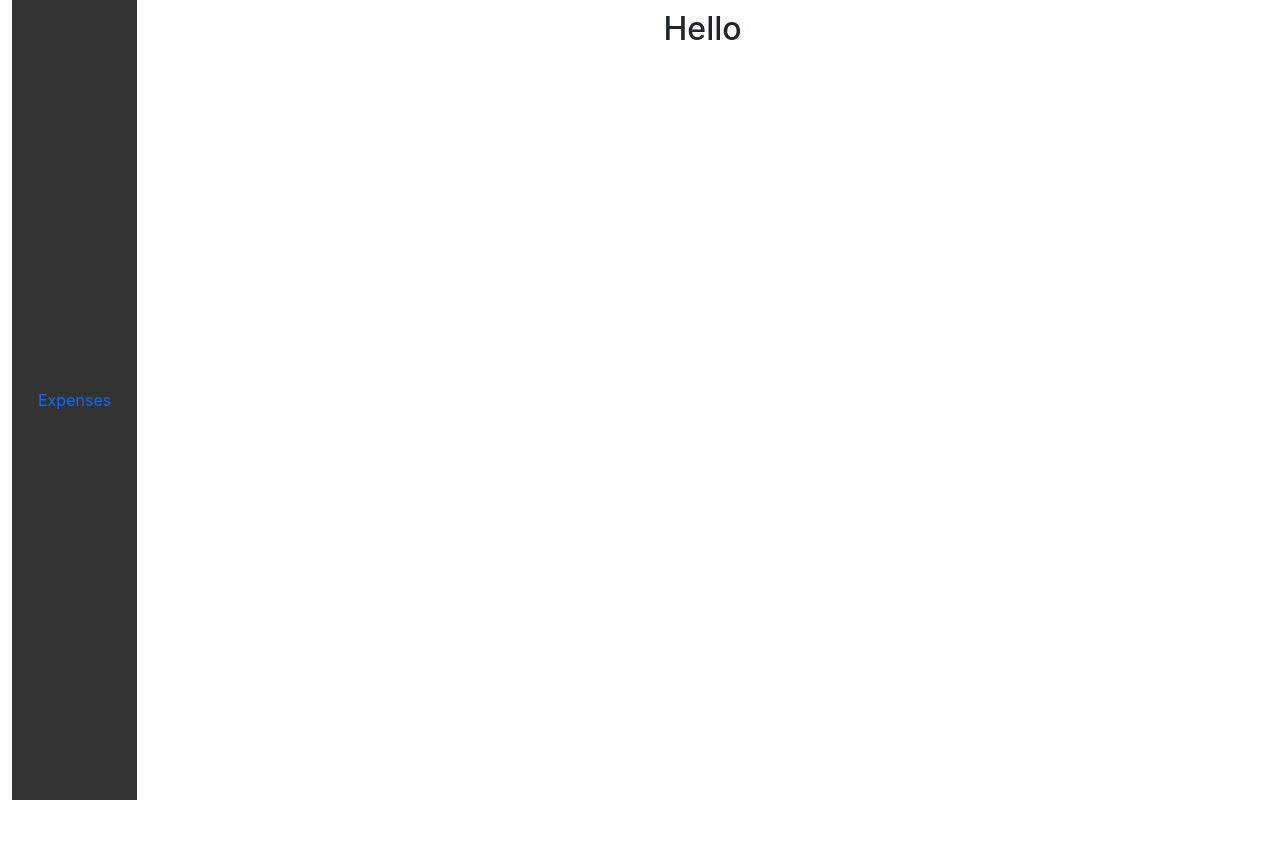
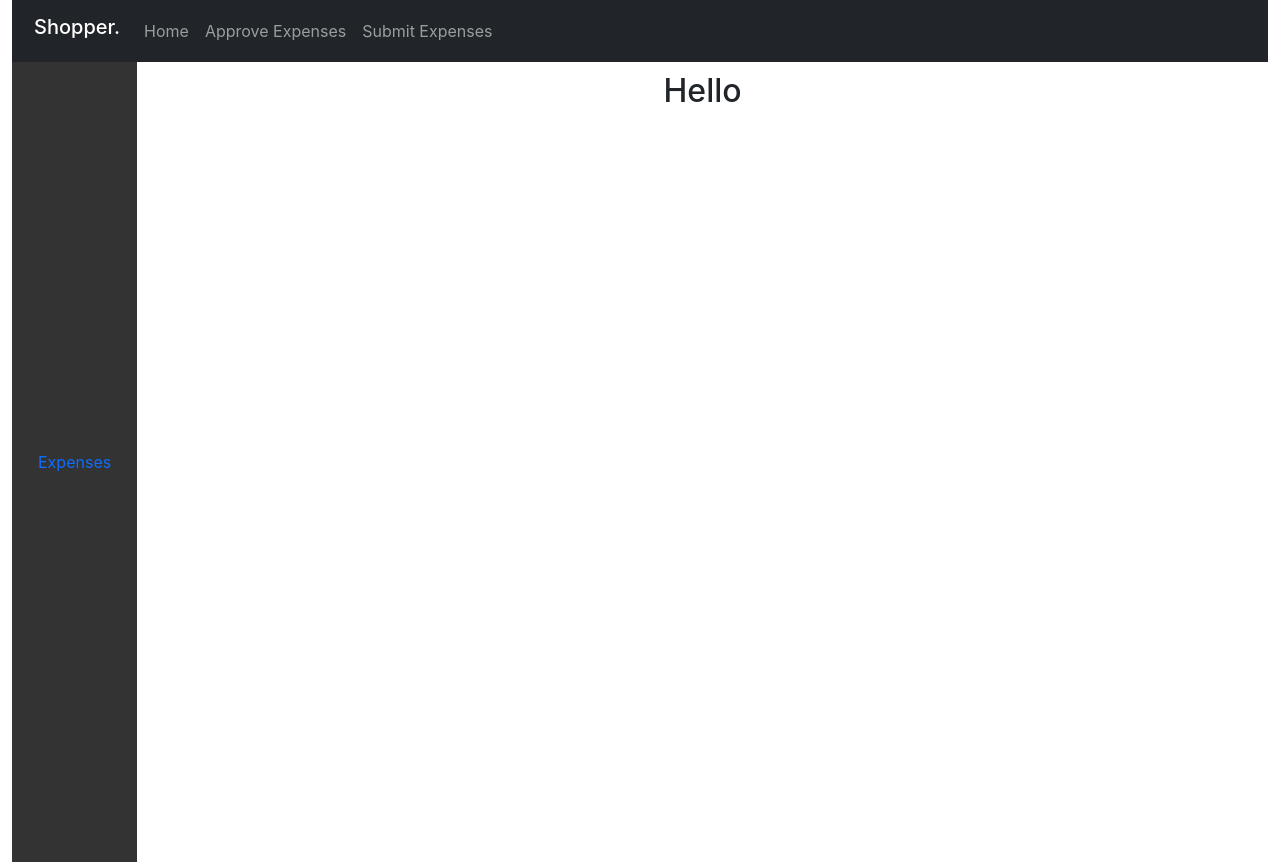
Before and after one commit to Praveenchandra1995/expensetracker, a React (Create React App) app in the folder expensetracker/: page / in a window 1280 px wide. Before the commit the page ends 800 px from the top, so only its background shows below. Built offline with nearby package versions, Linux system fonts and the light colour scheme.

Commit message:
merged side nav bar with header

```diff
--- a/expensetracker/src/App.js
+++ b/expensetracker/src/App.js
@@ -1,8 +1,11 @@
 import "./App.css";
 import Body from "./Components/Body";
+import Header from "./Components/Header";
+
 function App() {
   return (
     <div className="App">
+      <Header />
       <Body />
     </div>
   );
--- /dev/null
+++ b/expensetracker/src/Components/Header.js
@@ -0,0 +1,38 @@
+const Header = () => {
+  return (
+    <div className="container-fluid">
+      <nav class="navbar navbar-expand-lg bg-dark navbar-dark">
+        <div class="container-fluid">
+          <button
+            data-bs-toggle="collapse"
+            data-bs-target="#navbars"
+            class="navbar-toggler"
+          >
+            <span class="navbar-toggler-icon"></span>
+          </button>
+          <h2 class="navbar-brand">Shopper.</h2>
+          <div class="navbar-collapse collapse" id="navbars">
+            <ul class="navbar-nav me-auto">
+              <li class="nav-item">
+                <a class="nav-link" href=" ">
+                  Home
+                </a>
+              </li>
+              <li class="nav-item">
+                <a class="nav-link" href=" ">
+                  Approve Expenses
+                </a>
+              </li>
+              <li class="nav-item">
+                <a class="nav-link" href=" ">
+                  Submit Expenses
+                </a>
+              </li>
+            </ul>
+          </div>
+        </div>
+      </nav>
+    </div>
+  );
+};
+export default Header;
```
